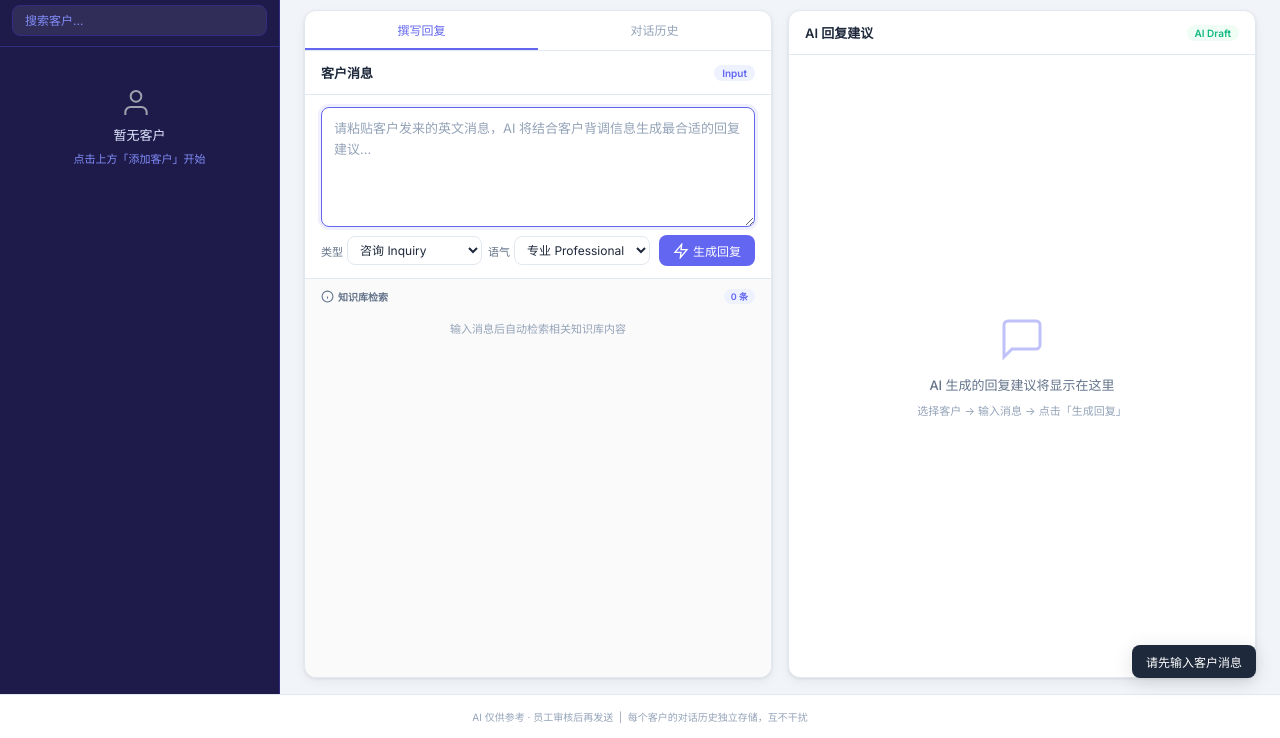
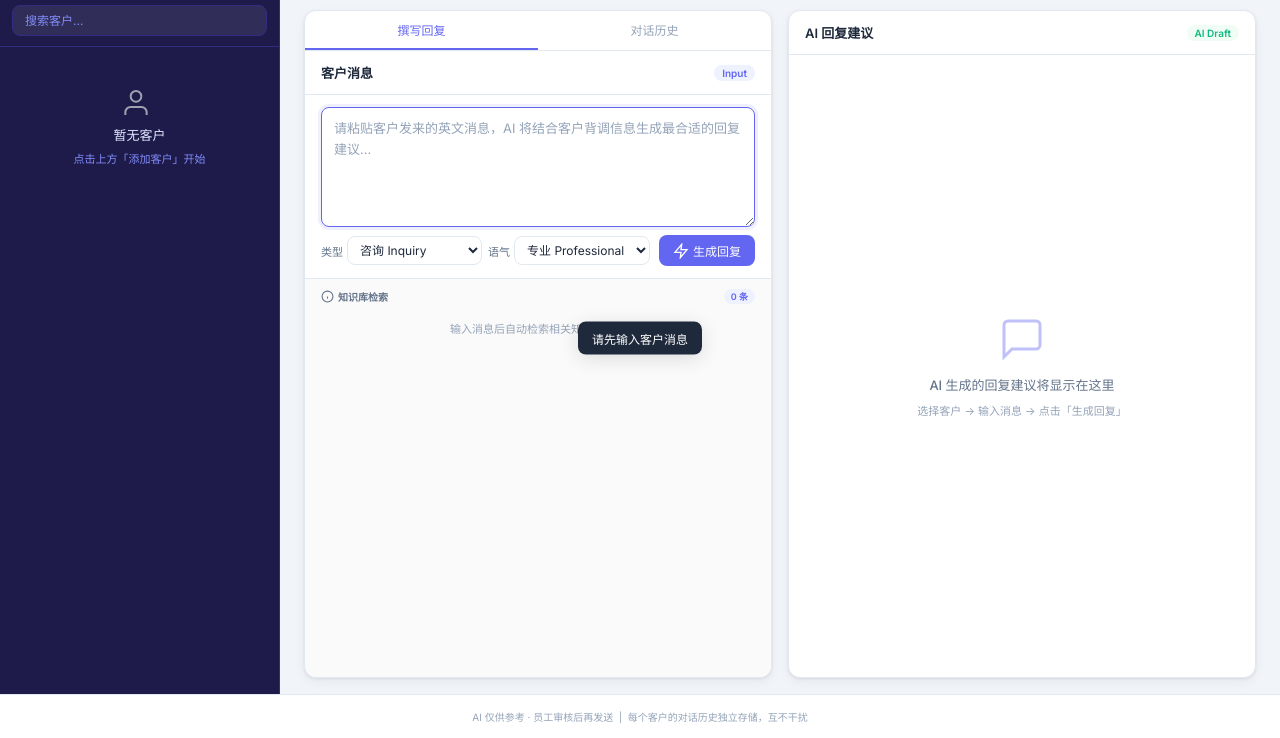
Before and after one commit to g752152605-ops/ai-customer-assistant, a plain HTML site: page index.html in a window 1280 px wide. Both pictures are taken after a click on the button "生成回复". Shown: the part 62-800 px from the top of the page. Drawn offline with Linux system fonts and the light colour scheme.

Commit message:
fix: center toast notifications on screen

```diff
--- a/style.css
+++ b/style.css
@@ -732,8 +732,9 @@ body {
 
 .toast {
   position: fixed;
-  bottom: 60px;
-  right: 24px;
+  top: 50%;
+  left: 50%;
+  transform: translate(-50%, -50%);
   background: var(--text);
   color: #fff;
   padding: 8px 14px;
```
